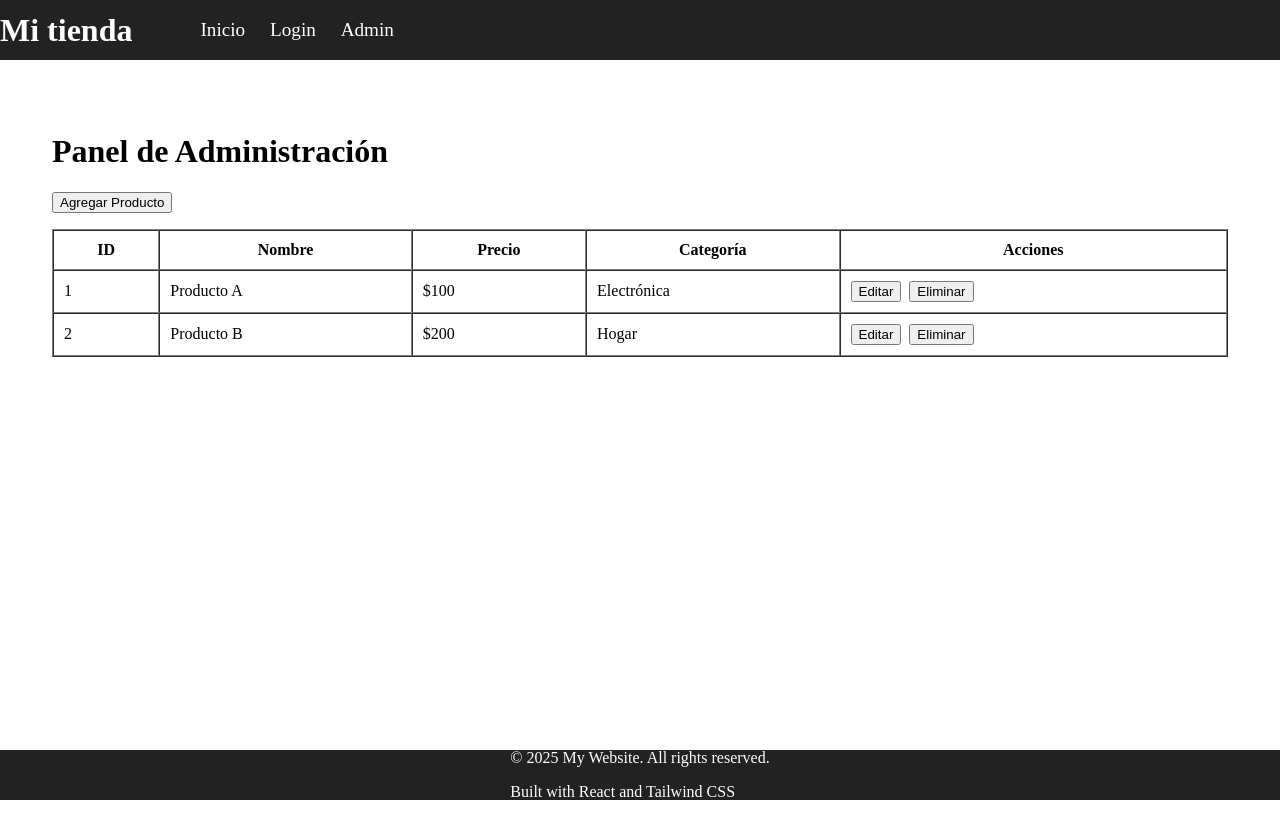
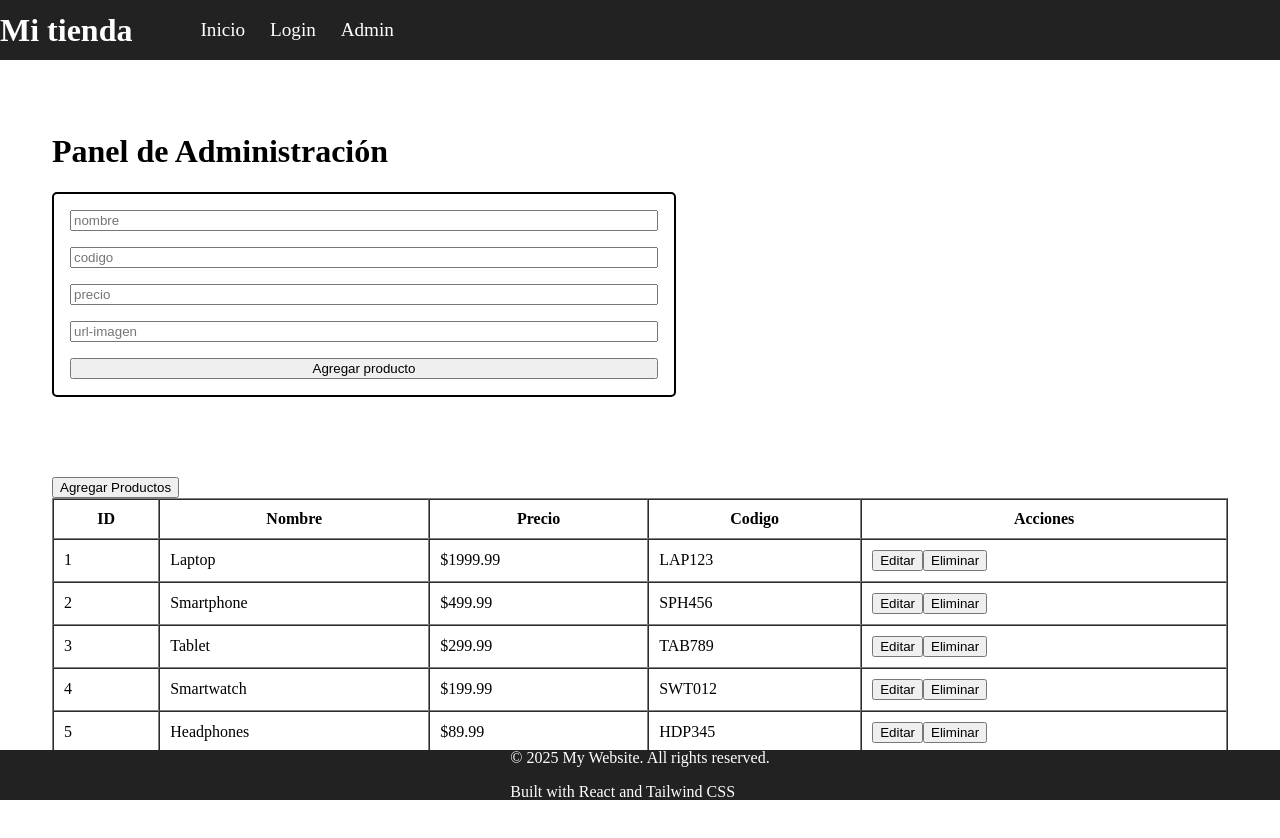
Before and after one commit to NahuFed/CRUD-COM-12, a React (Vite) app: page /admin in a window 1280 px wide. Shown: the top 838 px of the page. Before the commit the page ends 800 px from the top, so only its background shows below. Built offline with nearby package versions, Linux system fonts and the light colour scheme; data requests are answered from the project's data file.

Commit message:
se completo el crud de productos

```diff
--- a/db.json
+++ b/db.json
@@ -1,56 +1,60 @@
 {
   "users": [
     {
-        "id": 1,
+      "id": "1",
       "name": "Alice",
       "email": "alice@mail.com",
       "role": "admin"
     },
     {
-        "id": 2,
+      "id": "2",
       "name": "Bob",
       "email": "bob@mail.com",
       "role": "user"
     }
   ],
-
   "products": [
     {
-        "id": 1,
+      "id": "1",
       "name": "Laptop",
       "code": "LAP123",
-        "price": 999.99,
+      "price": "1999.99",
       "imgUrl": "https://p2-ofp.static.pub//fes/cms/2024/07/17/109vq5fdalv01w5jsu6vh35ncnk5jn890135.png"
-
     },
     {
-        "id": 2,
+      "id": "2",
       "name": "Smartphone",
       "code": "SPH456",
       "price": 499.99,
-        "imgUrl": "https://example.com/smartphone.jpg"
+      "imgUrl": "https://m.media-amazon.com/images/I/51Nnp56PlbL._AC_SL1001_.jpg"
     },
     {
-        "id": 3,
+      "id": "3",
       "name": "Tablet",
       "code": "TAB789",
       "price": 299.99,
-        "imgUrl": "https://example.com/tablet.jpg"
+      "imgUrl": "https://p1-ofp.static.pub//fes/cms/2024/05/24/l00v181zmokewobpvy9j8uw8pw9wnl135377.png"
     },
     {
-        "id": 4,
+      "id": "4",
       "name": "Smartwatch",
       "code": "SWT012",
       "price": 199.99,
-        "imgUrl": "https://example.com/smartwatch.jpg"
+      "imgUrl": "https://www.heavenimagenes.com/heavencommerce/68ac9d04-8767-4aca-9951-49f2fea1383b/images/v2/HERO%20BAND%20III/32023_small.jpg"
     },
     {
-        "id": 5,
+      "id": "5",
       "name": "Headphones",
       "code": "HDP345",
       "price": 89.99,
-        "imgUrl": "https://example.com/headphones.jpg"
+      "imgUrl": "https://m.media-amazon.com/images/I/71F2ccIPPLL._AC_SL1500_.jpg"
+    },
+    {
+      "id": "6",
+      "name": "Monitor",
+      "code": "M1238",
+      "price": "400",
+      "imgUrl": "https://www.laeditorial.com.ar/25279-large_default/monitor-samsung-19-led-vga-hdmi-19a330nhl.jpg"
     }
-
   ]
 }
--- a/src/crud/products/ProductCard.css
+++ b/src/crud/products/ProductCard.css
@@ -1,14 +1,20 @@
 .card img{
-   width: 33%; /* Ajusta la altura según tu diseño */
+   width: 100%; /* Ajusta la altura según tu diseño */
 }
 
 .card{
+
+    display: flex;
+    flex-direction: column;
+
+    align-items: center;
+    justify-content: space-evenly;
     border: 2px solid black;
     border-radius: 5px;
 }
 .flex-container {
   display: grid;
-grid-template-columns: repeat(3, 1fr);
+grid-template-columns: repeat(5, 1fr);
 gap: 1rem;
 
 
--- /dev/null
+++ b/src/crud/products/ProductForm.css
@@ -0,0 +1,10 @@
+.formularioProducto {
+  display: flex;
+  flex-direction: column;
+  gap: 1rem;
+  width: 50%;
+  border: 2px solid black;
+  border-radius: 5px;
+  padding: 1rem;
+  margin-bottom: 5rem;
+}
--- a/src/crud/products/ProductForm.jsx
+++ b/src/crud/products/ProductForm.jsx
@@ -1,10 +1,15 @@
-import React from 'react';
+import './ProductForm.css';
 
-const ProductForm = () => {
+const ProductForm = (props) => {
+    const { form, handleChange, handleSubmit, showAddButton, handleEditSubmit } = props;
     return (
-        <div>
-
-        </div>
+        <form className='formularioProducto' onSubmit={showAddButton ? handleSubmit : handleEditSubmit}>
+            <input name='name' value={form.name} onChange={handleChange} placeholder='nombre'></input>
+            <input name='code'value={form.code} onChange={handleChange} placeholder='codigo'></input>
+            <input name='price' value={form.price} onChange={handleChange} placeholder='precio'></input>
+            <input name='imgUrl' value={form.imgUrl} onChange={handleChange} placeholder='url-imagen'></input>
+            {showAddButton?<button type='submit'  >Agregar producto</button>: <button type='submit'>Editar producto</button> }
+        </form>
     );
 };
 
--- a/src/pages/AdminPage.jsx
+++ b/src/pages/AdminPage.jsx
@@ -1,41 +1,114 @@
-import React from 'react';
+import { useEffect, useState } from 'react';
+import axios from 'axios';
+import ProductForm from '../crud/products/ProductForm';
 
 const AdminPage = () => {
+
+    const [products, setProducts] = useState([]);
+    const [showAddButton, setShowAddButton] = useState(true);
+
+    const [form, setForm] = useState({
+        name: '',
+        code: '',
+        price: '',
+        imgUrl: ''
+    });
+
+    const handleChange = (e) => {
+        setForm({
+            ...form,
+            [e.target.name]: e.target.value
+        });
+    }
+
+    const handleSubmit = (e) => {
+        e.preventDefault();
+        axios.post('http://localhost:3001/products', form)
+        .then((res) => {
+            alert('Producto agregado correctamente');
+            setProducts([...products, res.data]);
+            setForm({
+                name: '',
+                code: '',
+                price: '',
+                imgUrl: ''
+            });
+        })
+        .catch((err) => console.error(err));
+    }
+
+    useEffect (() => {
+        axios.get('http://localhost:3001/products')
+        .then((res) => setProducts(res.data))
+    }, []);
+
+    const handleDelete = (id) => {
+        axios.delete(`http://localhost:3001/products/${id}`)
+        .then(() => {
+            setProducts(products.filter(product => product.id !== id));
+            alert('Producto eliminado correctamente');
+        })
+        .catch((err) => console.error(err));
+    }
+
+    const handleEditButton = (id) => {
+        setShowAddButton(false);
+        axios.get(`http://localhost:3001/products/${id}`)
+        .then((res) => {
+            setForm(res.data);
+        })
+        .catch((err) => console.error(err));
+    }
+
+    const handleEditSubmit = (e) => {
+        e.preventDefault();
+        axios.put(`http://localhost:3001/products/${form.id}`, form)
+        .then((res) => {
+            setProducts(products.map(product => product.id === form.id ? res.data : product));
+            alert('Producto editado correctamente');
+            setForm({
+                name: '',
+                code: '',
+                price: '',
+                imgUrl: ''
+            });
+            setShowAddButton(true);
+        })
+        .catch((err) => console.error(err));
+    }
+
     return (
     <div style={{ padding: '2rem' }}>
         <h1>Panel de Administración</h1>
-        <button style={{ marginBottom: '1rem' }}>Agregar Producto</button>
+        <ProductForm form={form} handleChange={handleChange} handleSubmit={handleSubmit} showAddButton={showAddButton} handleEditSubmit={handleEditSubmit}/>
+
+        <button onClick={()=>setShowAddButton(true)}>Agregar Productos</button>
+
         <table border="1" cellPadding="10" cellSpacing="0" width="100%">
         <thead>
             <tr>
             <th>ID</th>
             <th>Nombre</th>
             <th>Precio</th>
-            <th>Categoría</th>
+            <th>Codigo</th>
             <th>Acciones</th>
             </tr>
         </thead>
         <tbody>
-            <tr>
-            <td>1</td>
-            <td>Producto A</td>
-            <td>$100</td>
-            <td>Electrónica</td>
-            <td>
-                <button>Editar</button>
-                <button style={{ marginLeft: '0.5rem' }}>Eliminar</button>
-            </td>
-            </tr>
-            <tr>
-            <td>2</td>
-            <td>Producto B</td>
-            <td>$200</td>
-            <td>Hogar</td>
-            <td>
-                <button>Editar</button>
-                <button style={{ marginLeft: '0.5rem' }}>Eliminar</button>
-            </td>
-            </tr>
+            {products.map(product => (
+                <tr key={product.id}>
+                    <td>{product.id}</td>
+                    <td>{product.name}</td>
+                    <td>${product.price}</td>
+                    <td>{product.code}</td>
+                    <td>
+                        <button onClick={()=> {
+                            handleEditButton(Number(product.id))
+                        } }>Editar</button>
+                        <button onClick={()=>handleDelete(Number(product.id))}>Eliminar</button>
+                    </td>
+                </tr>
+            ))}
         </tbody>
         </table>
     </div>
--- a/src/pages/HomePage.jsx
+++ b/src/pages/HomePage.jsx
@@ -1,4 +1,3 @@
-import React from 'react';
 import ProductCard from '../crud/products/ProductCard';
 
 const HomePage = () => {
```
Lines whose indentation alone changed are shown as unchanged.
